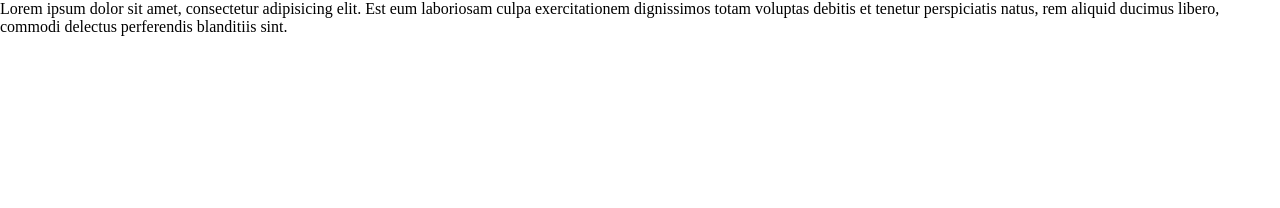
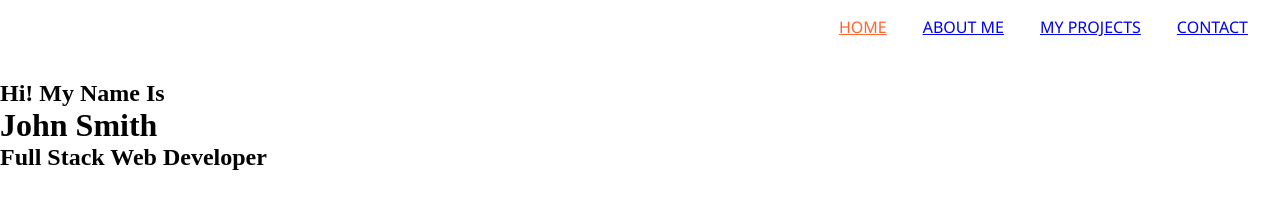
Before and after one commit to AhmetBoyrazz/Sass-Portfolio, a plain HTML site: page index.html in a window 1280 px wide. Drawn offline with Linux system fonts and the light colour scheme.

Commit message:
Second commit

```diff
--- a/index.html
+++ b/index.html
@@ -8,7 +8,41 @@
     <title>Document</title>
 </head>
 <body>
-    <p>Lorem ipsum dolor sit amet, consectetur adipisicing elit. Est eum laboriosam culpa exercitationem dignissimos totam voluptas debitis et tenetur perspiciatis natus, rem aliquid ducimus libero, commodi delectus perferendis blanditiis sint.</p>
+    <div class="home-bgImg-container">
+
+        <nav class="nav">
+            <ul class="nav__list">
+                <li class="nav__item">
+                    <a href="index.html" class="nav__link nav__link--active ">Home</a>
+                </li>
+                <li class="nav__item">
+                    <a href="about.html" class="nav__link">About Me</a>
+                </li>
+                <li class="nav__item">
+                    <a href="projects.html" class="nav__link">My Projects</a>
+                </li>
+                <li class="nav__item">
+                    <a href="contact.html" class="nav__link">Contact</a>
+                </li>
+            </ul>
+        </nav>
+
+        <!-- HOME MAIN -->
+      <main class="home">
+        <h2>Hi! My Name Is</h2>
+        <h1 class="home__name">
+          John <span class="home__name--last">Smith</span>
+        </h1>
+        <h2>Full Stack Web Developer</h2>
+      </main>
+
+
+
+
+
+
+
+    </div>
 
 </body>
 </html>
--- a/scss/abstracts/_mixins.scss
+++ b/scss/abstracts/_mixins.scss
@@ -0,0 +1,8 @@
+//*****************************************************
+//*   Mixins
+//*****************************************************
+
+@mixin transition ($sec) {
+    transition: all $sec;
+
+}
--- a/scss/abstracts/_variables.scss
+++ b/scss/abstracts/_variables.scss
@@ -0,0 +1,12 @@
+//*****************************************************
+//*   Variables
+//*****************************************************
+
+//*Colors
+$primary-color:#272727;
+$secondary-color:#ff652f;
+$text-color:#eee;
+
+//font
+
+$font-family: 'Segoe UI', Tahoma, Geneva, Verdana, sans-serif;
--- a/scss/components/_nav.scss
+++ b/scss/components/_nav.scss
@@ -0,0 +1,37 @@
+//*****************************************************
+//*   NAV
+//*****************************************************
+
+//* Grandparent class (nav)
+
+.nav{
+    // border: 2px solid red;
+    padding: 1rem;
+    height: 10vh;
+
+    &__list{
+        text-align: right;
+    }
+    &__item{
+        display: inline;
+        padding: 1rem;
+    }
+    &__link{
+        font-size: 1rem;
+        text-transform: uppercase;
+        font-weight: 500;
+        font-family: $font-family;
+        // transition: all 1s;
+        @include transition(1s);
+
+
+        &:hover{
+            color: blue;
+        }
+
+        &--active{
+            color: $secondary-color;
+        }
+    }
+
+}
```
Also changed, not shown: css/main.css, scss/main.css (deleted), scss/main.scss (line endings or trailing spaces), 2 other files.
